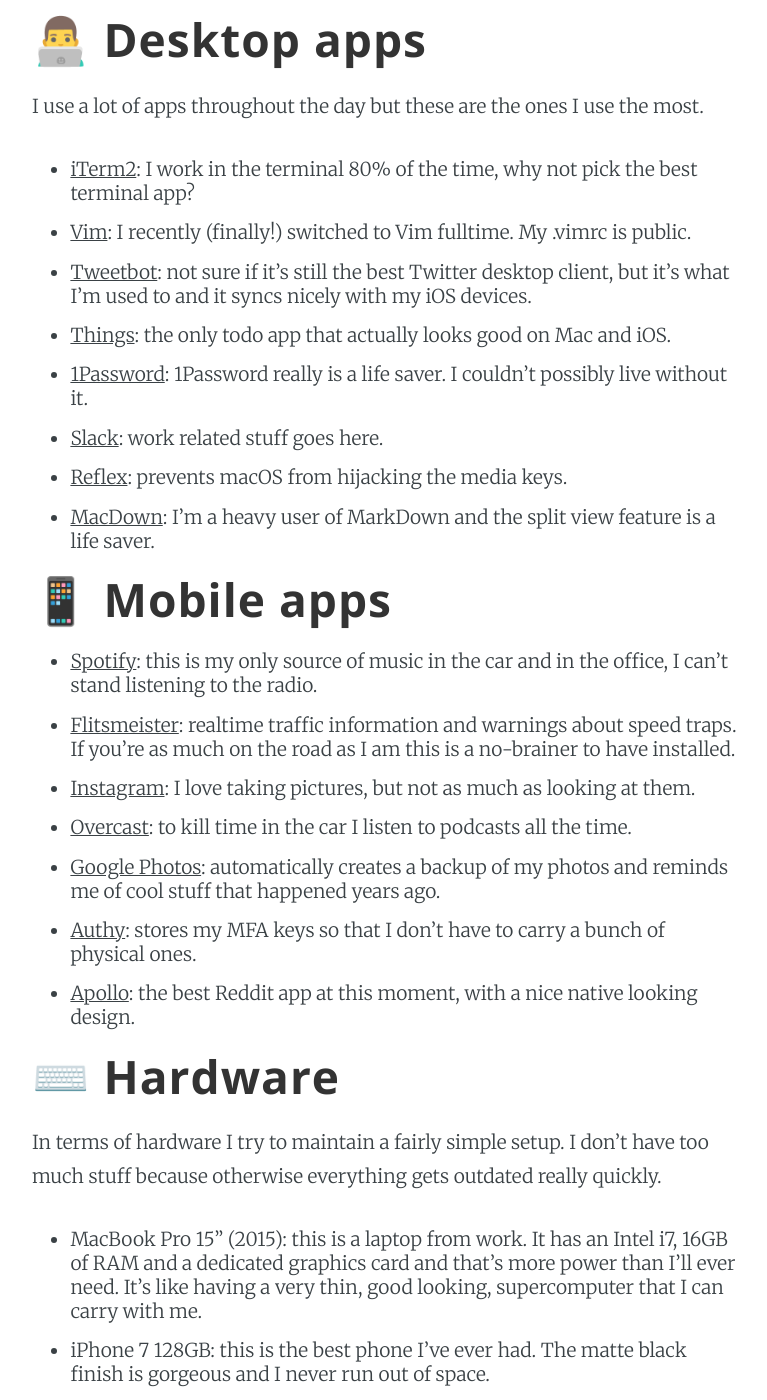
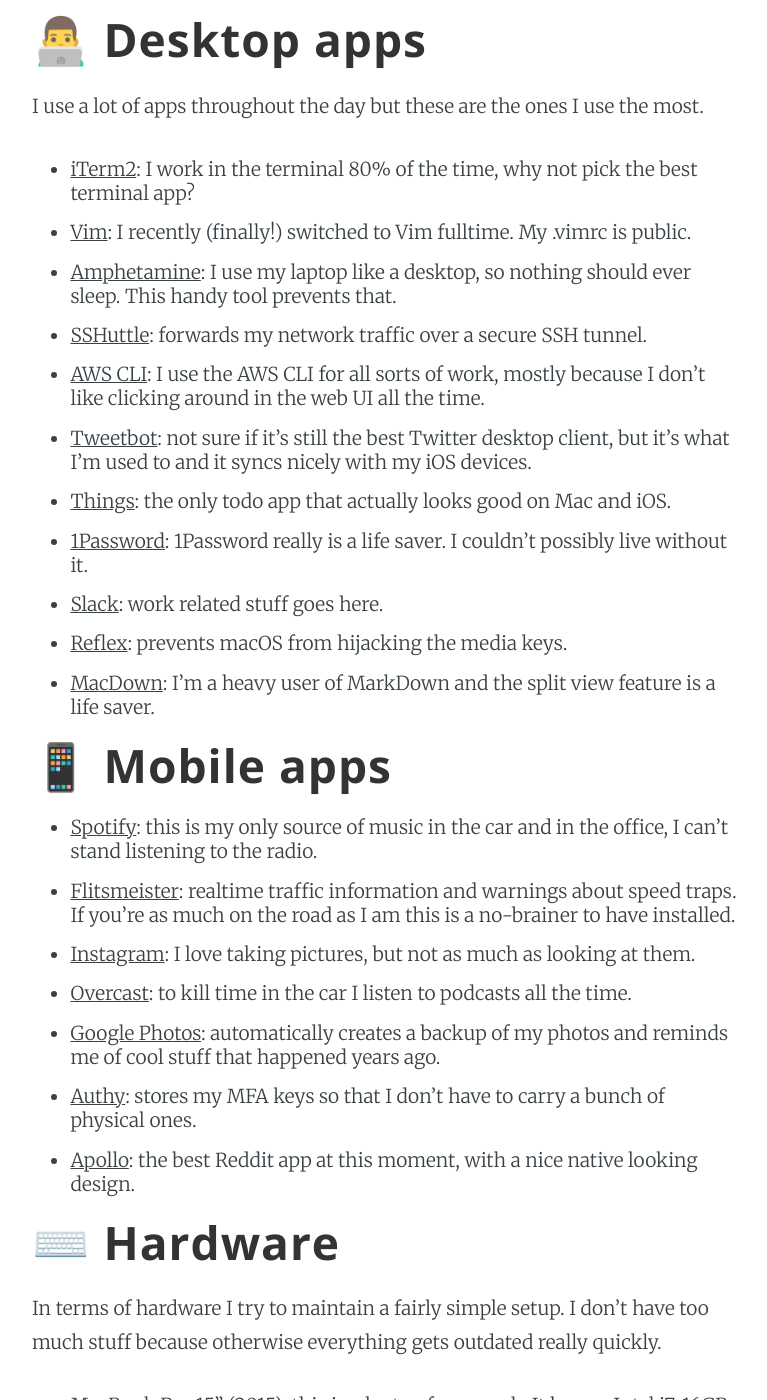
Before and after one commit to mijndert/website, a Jekyll site: the page built from _pages/uses.md, in a window 1280 px wide and 1400 px high, scrolled down 446 px. Shown: the whole window, without its empty margins (253-1020 px from the left). Built offline with Jekyll 4.4.1, drawn with Linux system fonts in a browser that asks for light colours; some of the changed text lies outside the part shown.

Commit message:
Updated /uses

```diff
--- a/_pages/uses.md
+++ b/_pages/uses.md
@@ -12,6 +12,9 @@
 
 - [iTerm2](https://www.iterm2.com): I work in the terminal 80% of the time, why not pick the best terminal app?
 - [Vim](https://www.vim.org): I recently (finally!) switched to Vim fulltime. My .vimrc is public.
+- [Amphetamine](https://itunes.apple.com/nl/app/amphetamine/id937984704?mt=12): I use my laptop like a desktop, so nothing should ever sleep. This handy tool prevents that.
+- [SSHuttle](https://github.com/sshuttle/sshuttle): forwards my network traffic over a secure SSH tunnel.
+- [AWS CLI](https://aws.amazon.com/cli/): I use the AWS CLI for all sorts of work, mostly because I don't like clicking around in the web UI all the time.
 - [Tweetbot](https://tapbots.com/tweetbot/): not sure if it's still the best Twitter desktop client, but it's what I'm used to and it syncs nicely with my iOS devices.
 - [Things](https://culturedcode.com/things/): the only todo app that actually looks good on Mac and iOS.
 - [1Password](https://1password.com): 1Password really is a life saver. I couldn't possibly live without it.
@@ -34,6 +37,7 @@
 In terms of hardware I try to maintain a fairly simple setup. I don't have too much stuff because otherwise everything gets outdated really quickly.
 
 - MacBook Pro 15" (2015): this is a laptop from work. It has an Intel i7, 16GB of RAM and a dedicated graphics card and that's more power than I'll ever need. It's like having a very thin, good looking, supercomputer that I can carry with me.
+- MacBook Pro 15" (2018): this is our family computer, with some overkill specs like a 6-core i7, 16GB of RAM, 512GB of storage and a Radeon Pro 650X. This machine is used for gaming, side-projects, and everything else not related to work.
 - iPhone 7 128GB: this is the best phone I've ever had. The matte black finish is gorgeous and I never run out of space.
 - Magic Mouse 2: it's not the best mouse in terms of ergonomics but it's easy to carry around. I switch from the trackpad to the Magic Mouse regularly in order to prevent RSI.
 - Magic Keyboard: this might be controversial but I honestly think this is the greatest keyboard ever produced.
@@ -45,3 +49,4 @@
 
 - The North Face Vault backpack: I recently got this backpack as my daily driver for work and leisure. It's comfortable, has a lot of space and looks good too.
 - [Nintendo Switch](https://www.nintendo.com/switch/): This is not work related but it keeps me sane throughout the weeks. I love playing Mario Kart 8 Deluxe, Splatoon 2, and Mario+Rabbids: Kingdom Battle. It's by far my favourite console of all time mostly because I can take it anywhere. My PlayStation 4 has been collecting dust ever since I got myself a Switch.
+- [Xbox One X](https://www.xbox.com/nl-NL/xbox-one-x): the fastest console on the planet. I love its design too.
```
